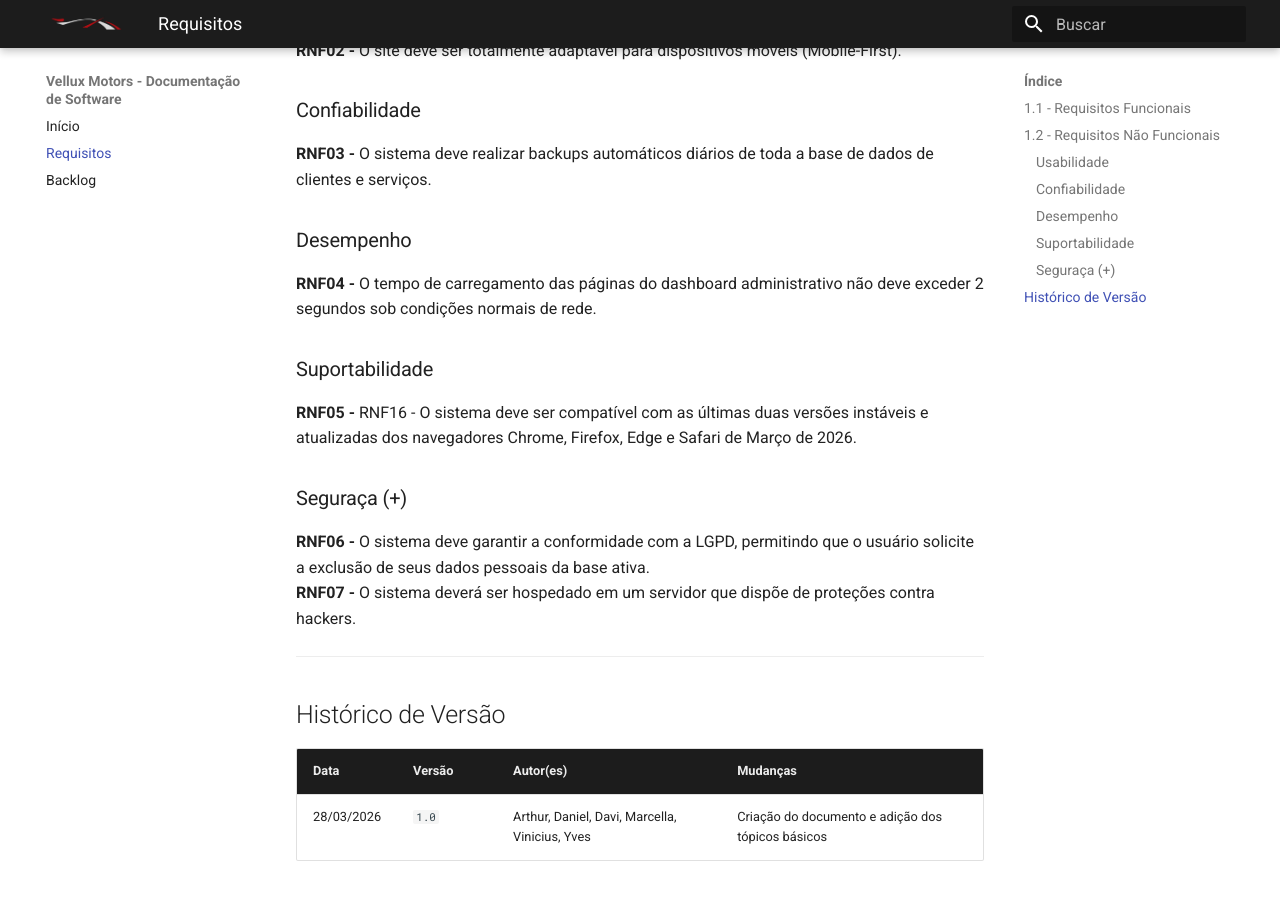
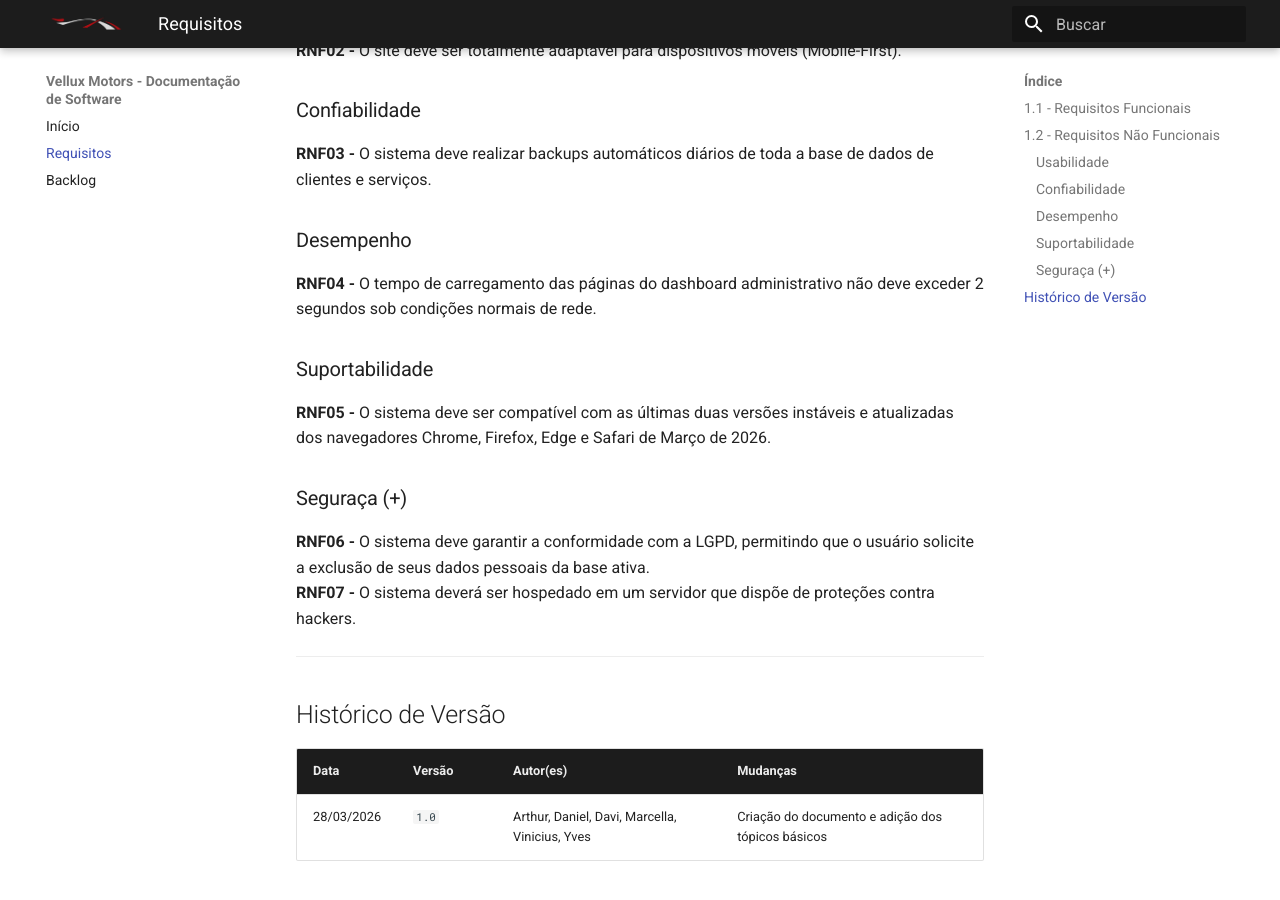
Before and after one commit to TPPS-LDPGAutoPecas/VMotors-Project, an MkDocs documentation site: the page built from docs/pages/requisitos.md, in a window 1280 px wide and 900 px high, scrolled down 1168 px. Built offline with MkDocs 1.6.1 and Material for MkDocs 9.7.7, drawn with Linux system fonts in a browser that asks for light colours.

Commit message:
fix: ajustes de ortografia na documentação do mkdocs

```diff
--- a/docs/pages/requisitos.md
+++ b/docs/pages/requisitos.md
@@ -42,7 +42,7 @@ Os requisitos não funcionais foram organizados com base no modelo URPS+, que cl
 
 ### Suportabilidade
 
-**RNF05 -** RNF16 - O sistema deve ser compatível com as últimas duas versões instáveis e atualizadas dos navegadores Chrome, Firefox, Edge e Safari de Março de 2026. <br />
+**RNF05 -** O sistema deve ser compatível com as últimas duas versões instáveis e atualizadas dos navegadores Chrome, Firefox, Edge e Safari de Março de 2026. <br />
 
 ### Seguraça (+)
 
```
Also changed, not shown: docs/index.md (+1 -1 lines).
